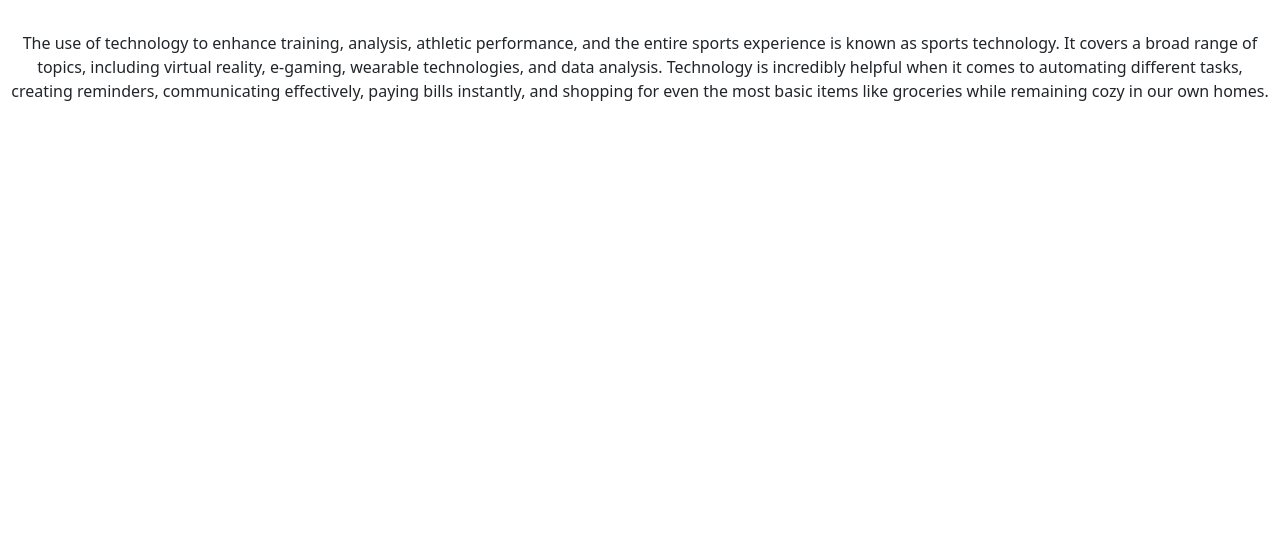
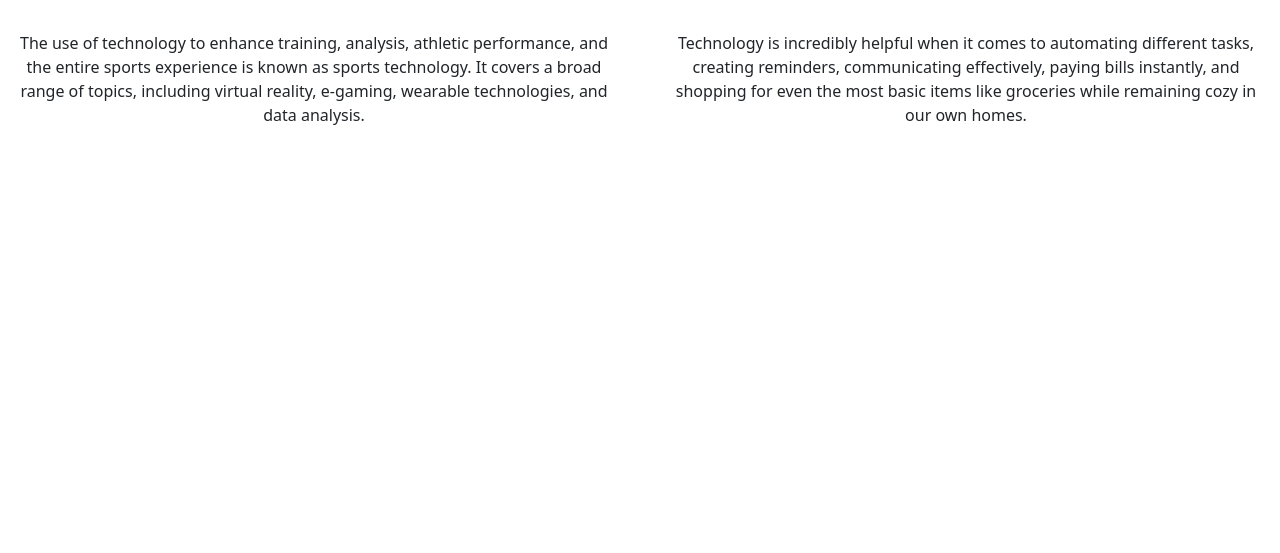
Before and after one commit to juliom1516/sep10-freedom-project, a plain HTML site: page index.html in a window 1280 px wide. Shown: the part 247-800 px from the top of the page. Drawn offline with nearby package versions, Linux system fonts and the light colour scheme.

Commit message:
Mon, May 6, 2024, 9:10 AM -04:00

```diff
--- a/index.html
+++ b/index.html
@@ -46,8 +46,11 @@
             </div>
 
             <div class="row">
-              <div class="container">
-            <p class="Intro"> The use of technology to enhance training, analysis, athletic performance, and the entire sports experience is known as sports technology. It covers a broad range of topics, including virtual reality, e-gaming, wearable technologies, and data analysis. Technology is incredibly helpful when it comes to automating different tasks, creating reminders, communicating effectively, paying bills instantly, and shopping for even the most basic items like groceries while remaining cozy in our own homes. </p>
+              <div class="col-md-6">
+            <p class="Intro"> The use of technology to enhance training, analysis, athletic performance, and the entire sports experience is known as sports technology. It covers a broad range of topics, including virtual reality, e-gaming, wearable technologies, and data analysis. </p>
+            </div>
+            <div class="col-md-6">
+            <p class="intro"> Technology is incredibly helpful when it comes to automating different tasks, creating reminders, communicating effectively, paying bills instantly, and shopping for even the most basic items like groceries while remaining cozy in our own homes. </p>
           </div>
         </div>
 
```
